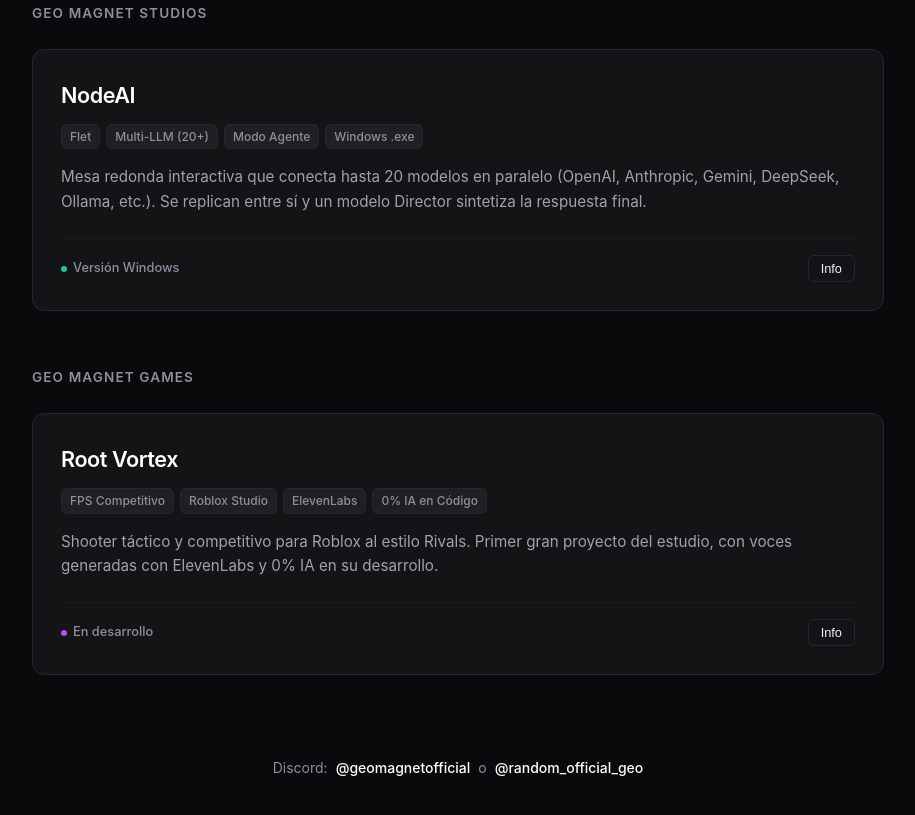
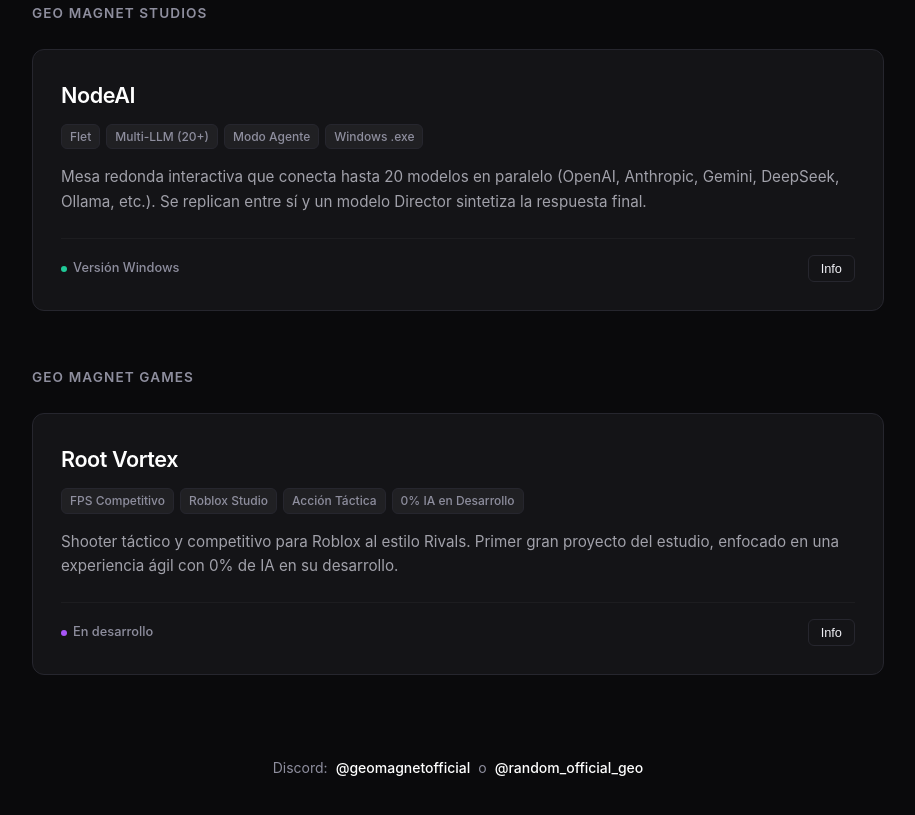
Before and after one commit to geomagnetofficial-lgtm/Geo-Magnet-Web, a plain HTML site: page index.html in a window 1280 px wide. Shown: the part 726-1541 px from the top of the page, without its empty margins (182-1097 px from the left). Drawn offline with Linux system fonts and the light colour scheme.

Commit message:
Add files via upload

```diff
--- a/index.html
+++ b/index.html
@@ -385,14 +385,14 @@
             <div class="badges-container">
               <span class="badge">FPS Competitivo</span>
               <span class="badge">Roblox Studio</span>
-              <span class="badge">ElevenLabs</span>
-              <span class="badge">0% IA en Código</span>
+              <span class="badge">Acción Táctica</span>
+              <span class="badge">0% IA en Desarrollo</span>
             </div>
-            <p class="description">Shooter táctico y competitivo para Roblox al estilo Rivals. Primer gran proyecto del estudio, con voces generadas con ElevenLabs y 0% IA en su desarrollo.</p>
+            <p class="description">Shooter táctico y competitivo para Roblox al estilo Rivals. Primer gran proyecto del estudio, enfocado en una experiencia ágil con 0% de IA en su desarrollo.</p>
           </div>
           <div class="card-footer">
             <div class="status concept"><span class="dot"></span> En desarrollo</div>
-            <button class="btn-card-action" onclick="openModal('Root Vortex', 'Shooter táctico y trepidante en Roblox Studio estilo Rivals. Cuenta con guion de reclutamiento y actuación vocal mediante ElevenLabs. Mantiene un desarrollo de código e historia 100% humano y busca scripters, artistas 2D/3D y diseñadores de sonido bajo un modelo de ganancias compartidas.')">Info</button>
+            <button class="btn-card-action" onclick="openModal('Root Vortex', 'Shooter táctico y trepidante desarrollado en Roblox Studio al estilo Rivals. Diseñado para partidas competitivas de alta intensidad manteniendo un desarrollo de código e historia 100% humano. Busca scripters, artistas 2D/3D y diseñadores de sonido bajo un modelo de ganancias compartidas.')">Info</button>
           </div>
         </article>
 
```
